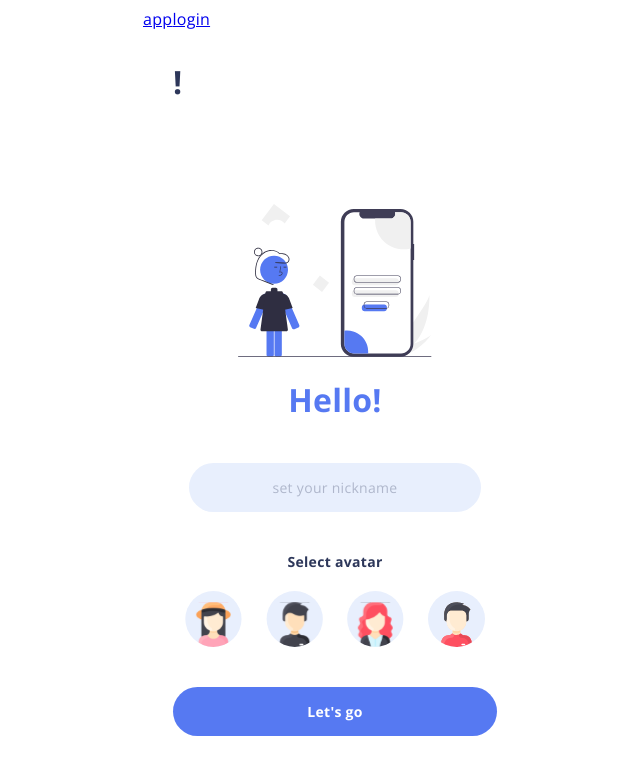
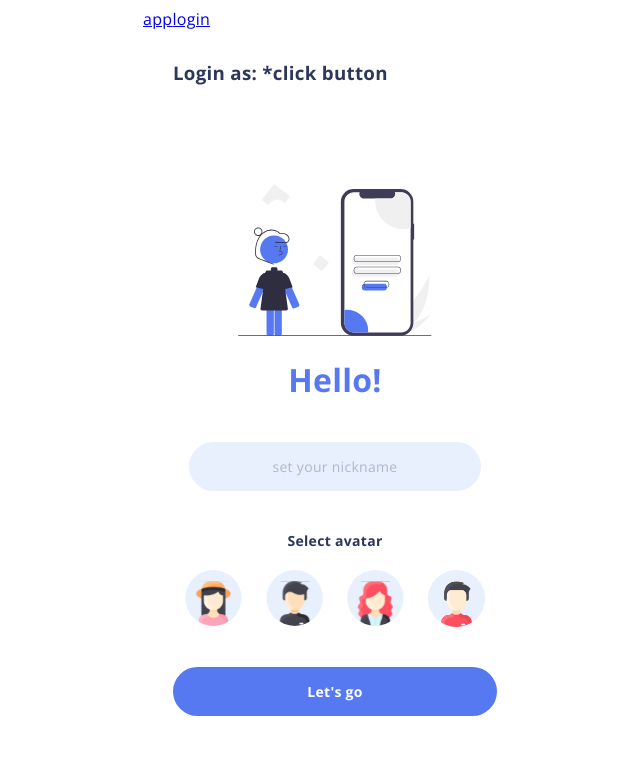
Before and after one commit to dlt-v/Chatlog, a React (Create React App) app: page /login in a window 1280 px wide. Shown: the top 774 px of the page, without its empty margins (305-945 px from the left). Built offline with nearby package versions, Linux system fonts and the light colour scheme.

Commit message:
fixed context api

```diff
--- a/db.json
+++ b/db.json
@@ -29,6 +29,16 @@
       "name": "Marcin",
       "avatar": 2,
       "id": 5
+    },
+    {
+      "name": "dsad",
+      "avatar": 0,
+      "id": 6
+    },
+    {
+      "name": "dzieckozautyzmem",
+      "avatar": 3,
+      "id": 7
     }
   ],
   "chats": [
--- a/src/UserDataContext.tsx
+++ b/src/UserDataContext.tsx
@@ -1,27 +1,32 @@
 import { useState, createContext } from 'react';
 
-export const UserDataContext = createContext({
-    id: -1,
-    avatar: -1,
-    name: '',
-});
+type Props = {
+    children: React.ReactNode;
+};
 
-export interface UserState {
+type UserState = {
     id: number;
     avatar: number;
     name: string;
-}
+};
 
-export const UserDataProvider = (props: any) => {
-    const [user, setUser] = useState<UserState>({
+const initialContext = {
+    user: {
         id: -1,
         avatar: -1,
-        name: '',
-    });
+        name: '*click button',
+    },
+    setUser: (user: UserState) => {},
+};
+
+export const UserDataContext = createContext(initialContext);
+
+export const UserDataProvider = ({ children }: Props) => {
+    const [user, setUser] = useState(initialContext.user);
 
     return (
-        <UserDataContext.Provider value={[user, setUser]}>
-            {props.children}
+        <UserDataContext.Provider value={{ user, setUser }}>
+            {children}
         </UserDataContext.Provider>
     );
 };
--- a/src/pages/Login.tsx
+++ b/src/pages/Login.tsx
@@ -16,7 +16,7 @@ interface User {
 export const Login: React.FC = () => {
     const [nickname, setnickname] = useState<string>('');
     const [avatar, setavatar] = useState<number>(100);
-    const [user, setUser] = useContext(UserDataContext);
+    const { user, setUser } = useContext(UserDataContext);
 
     const handleNick = (e: React.ChangeEvent<HTMLInputElement>) => {
         if (e.target.value.length < 20) {
@@ -37,6 +37,7 @@ export const Login: React.FC = () => {
                         alert('Please use an original name');
                     } else {
                         createNewUser();
+                        setUser({ id: 100, avatar: 1, name: nickname })
                     }
                 });
         }
@@ -57,7 +58,7 @@ export const Login: React.FC = () => {
 
     return (
         <div className="login">
-            <h1>{user.name}!</h1>
+            <h3>Login as: {user.name}</h3>
             <div className="login__container">
                 <img src={artwork} alt={artwork} className="login__artwork" />
             </div>
```
